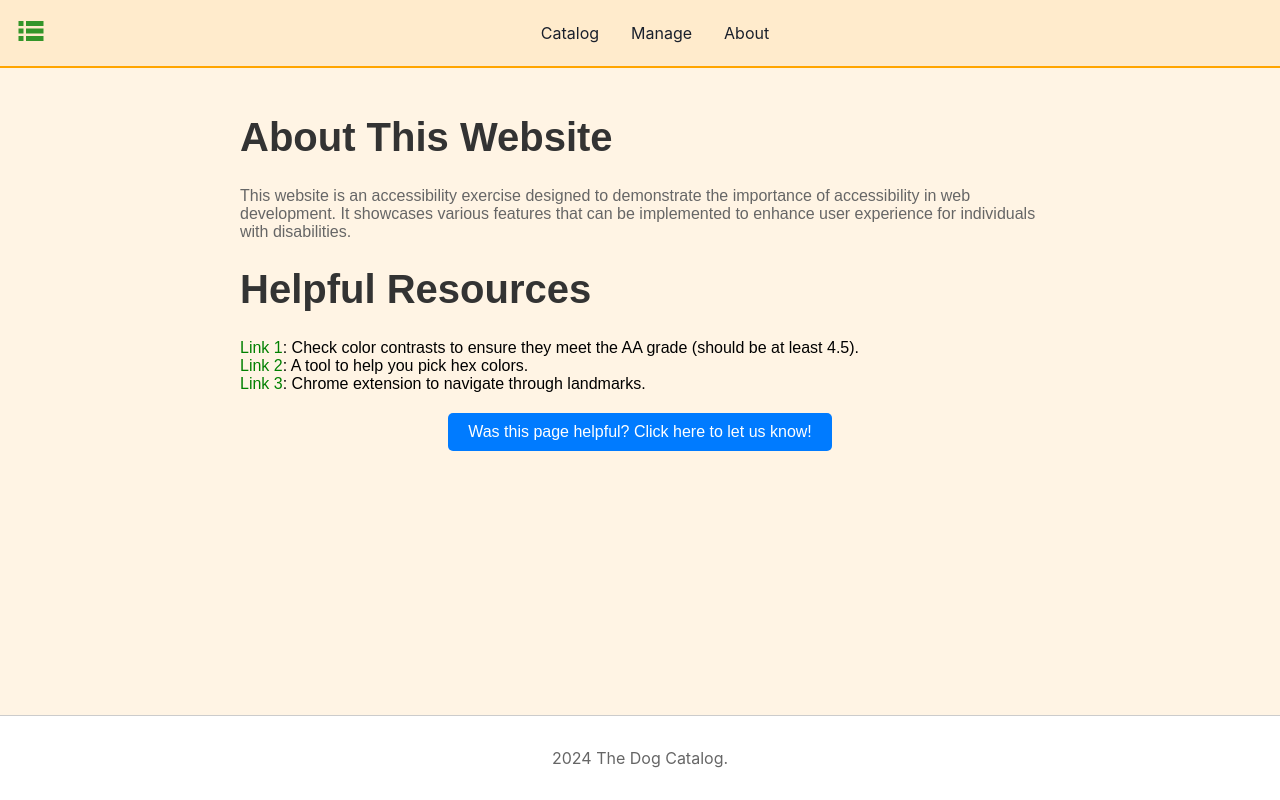
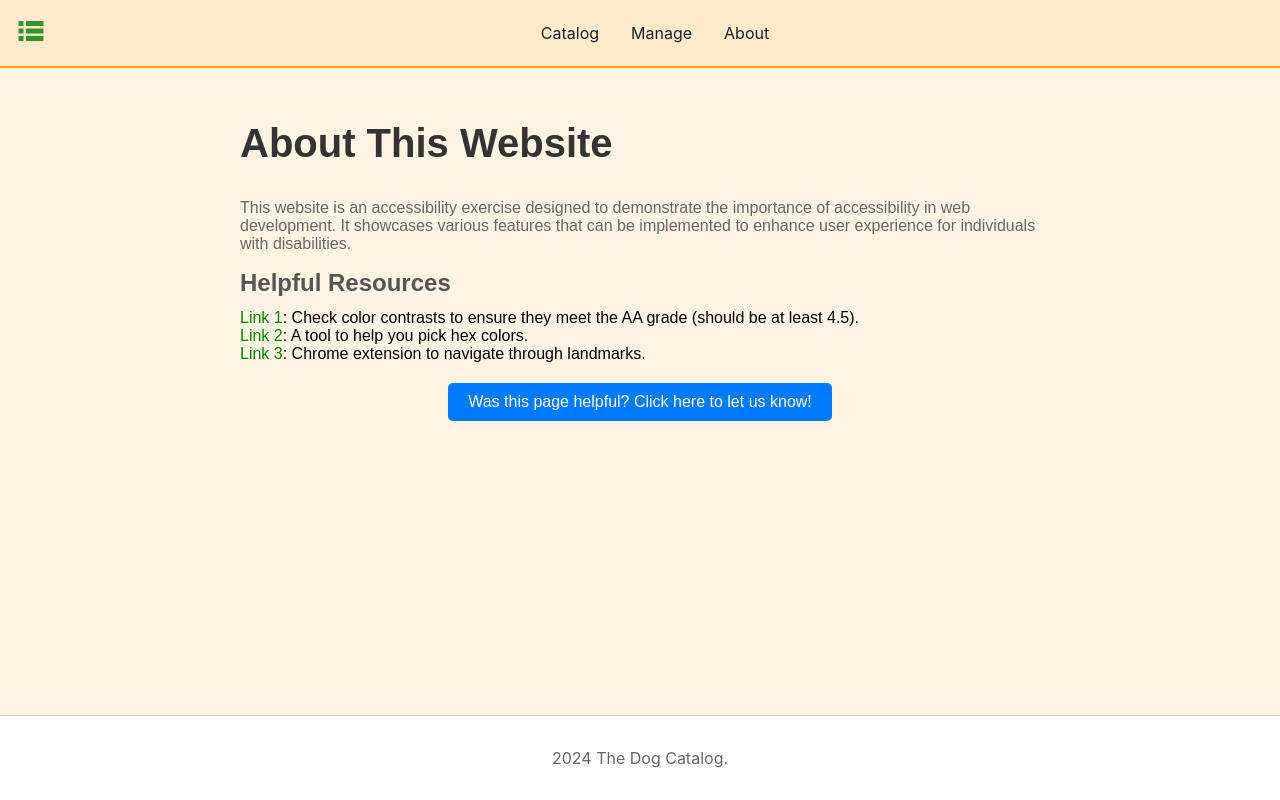
Before and after one commit to solyakin/frontend-accessibility-interview-submission, a React (Create React App) app: page /about in a window 1280 px wide. Built offline with nearby package versions, Linux system fonts and the light colour scheme.

Commit message:
Change h1 to h1 to maintain heading structure following WCAG guildline

```diff
--- a/src/components/About.tsx
+++ b/src/components/About.tsx
@@ -7,13 +7,13 @@ const About: React.FC = () => {
       };
 
   return (
-    <div className="about-container">
+    <section className="about-container">
       <h1>About This Website</h1>
       <p>
         This website is an accessibility exercise designed to demonstrate the importance of accessibility in web development.
         It showcases various features that can be implemented to enhance user experience for individuals with disabilities.
       </p>
-      <h1>Helpful Resources</h1>
+      <h2>Helpful Resources</h2>
 
       {/* Making this list inaccessible */}
       <div>
@@ -42,7 +42,7 @@ const About: React.FC = () => {
             Was this page helpful? Click here to let us know!
         </div>
       </div>
-    </div>
+    </section>
   );
 };
 
```
